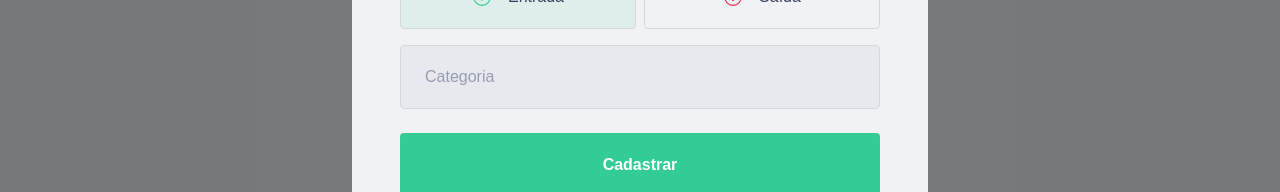
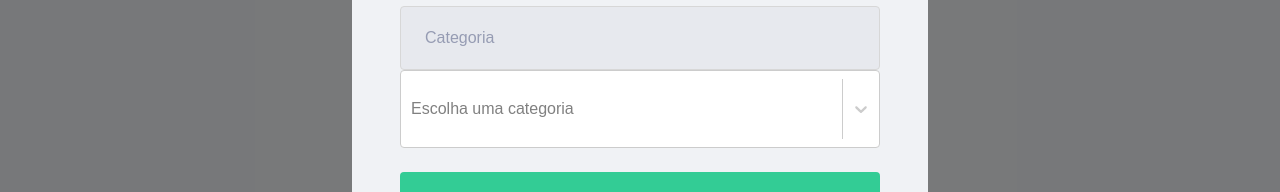
Before and after one commit to jeanmalves/dtmoney, a React (Create React App) app: page / in a window 1280 px wide. Both pictures are taken after a click on the button "Nova transação". Shown: the part 429-621 px from the top of the page. Built offline with nearby package versions, Linux system fonts and the light colour scheme; no server answers; what miragejs would draw is missing.

Commit message:
Created select with options from api

```diff
--- a/package.json
+++ b/package.json
@@ -10,6 +10,7 @@
     "react-dom": "^18.1.0",
     "react-modal": "^3.15.1",
     "react-scripts": "5.0.1",
+    "react-select": "^5.5.4",
     "styled-components": "^5.3.5",
     "web-vitals": "^2.1.4"
   },
--- a/src/components/NewTransactionModal/index.tsx
+++ b/src/components/NewTransactionModal/index.tsx
@@ -1,4 +1,4 @@
-import { FormEvent, useState, useContext } from 'react';
+import { FormEvent, useState, useEffect } from 'react';
 
 import Modal from 'react-modal';
 import outcomeImg from '../../assets/outcome.svg';
@@ -6,7 +6,17 @@ import incomeImg from '../../assets/income.svg';
 import closeImg from '../../assets/close.svg';
 import { Container, RadioBox, TransactionTypeContainer } from './styles';
 import { useTransactions } from '../../hooks/useTransactions';
+import { api } from '../../services/api';
+import Select from 'react-select';
 
+interface Category {
+  id: number;
+  name: string;
+}
+interface CategoryOption {
+  value: number;
+  label: string;
+}
 interface NewTransactionModalProps {
   isOpen: boolean;
   onRequestClose: () => void;
@@ -14,11 +24,27 @@ interface NewTransactionModalProps {
 
 export function NewTransactionModal({ isOpen, onRequestClose }: NewTransactionModalProps) {
   const { createTransaction } = useTransactions();
+  const [categoryOptions, setCategoryOptions] = useState<CategoryOption[]>([]);
 
   const [title, setTitle] = useState('');
+  const [category, setCategory] = useState('');
+  const [categoryOptionSelected, setCategoryOptionSelected] = useState<CategoryOption | null>();
   const [amount, setAmount] = useState(0);
-  const [category, setCategory] = useState('');
   const [type, setType] = useState('deposit');
+
+
+  useEffect(() => {
+    api.get('/categories').then(response => {
+      const categories = response.data.categories.map((category: Category) => {
+        return {
+          value: category.id,
+          label: category.name
+        }
+      });
+
+      setCategoryOptions(categories);
+    });
+  }, []);
 
   async function handleCreateNewTransaction(event: FormEvent) {
     event.preventDefault();
@@ -96,6 +122,14 @@ export function NewTransactionModal({ isOpen, onRequestClose }: NewTransactionMo
           onChange={event => setCategory(event.target.value)}
         />
 
+        <Select
+          placeholder="Escolha uma categoria"
+          defaultValue={categoryOptionSelected}
+          onChange={(selectedCategory) => setCategoryOptionSelected(selectedCategory)}
+          options={categoryOptions}
+          noOptionsMessage={() => "Categoria não encontrada."}
+        />
+
         <button type="submit">Cadastrar</button>
       </Container>
     </Modal>
```
Also changed, not shown: 1 other file (tests, documents, lock files or other folders).
